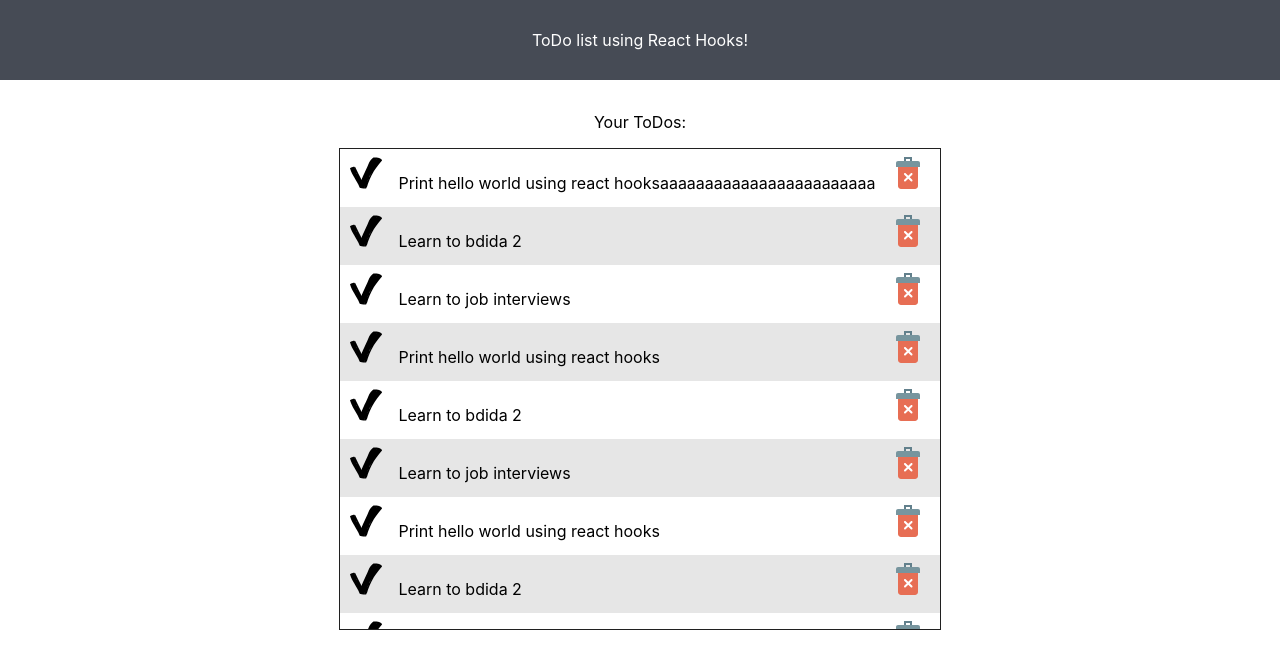
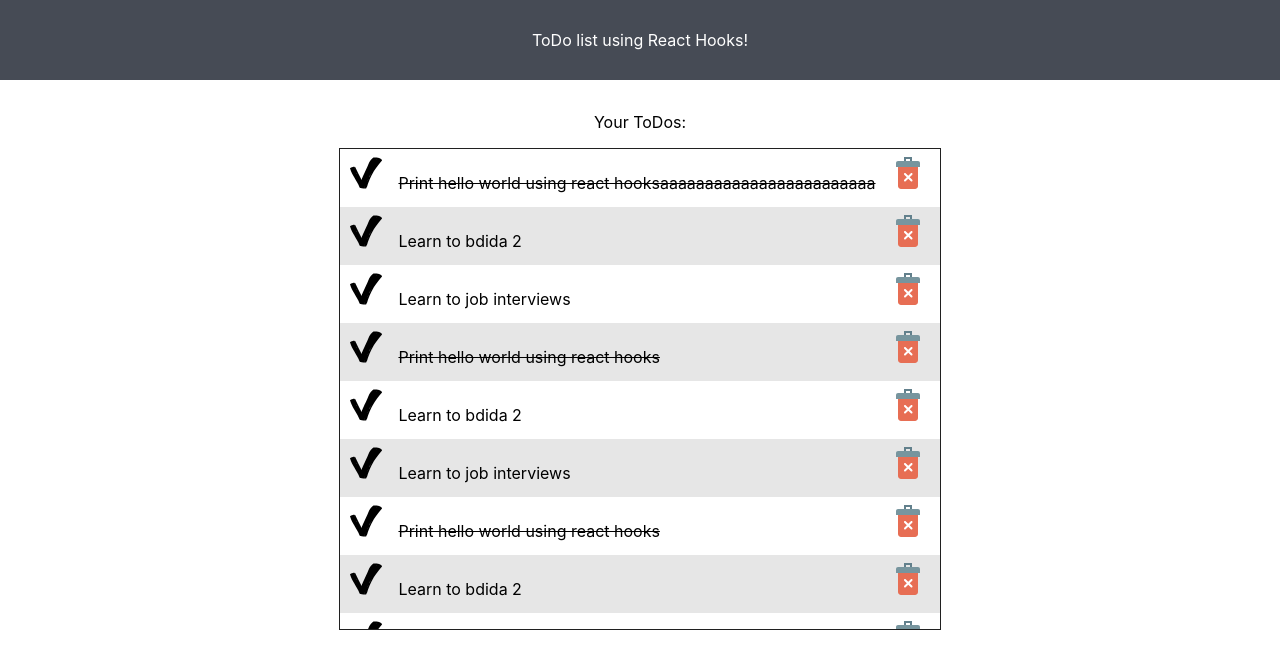
Before and after one commit to YovelBursuk/ToDoList-Hooks, a React (Create React App) app: page / in a window 1280 px wide. Shown: the top 668 px of the page. Built offline with nearby package versions, Linux system fonts and the light colour scheme.

Commit message:
Added logic for check and delete functions

```diff
--- a/src/Components/App.js
+++ b/src/Components/App.js
@@ -4,7 +4,19 @@ import './App.css';
 import { setInitialToDos } from '../Utils/Utils';
 
 const App = () => {
-  const [toDos] = useState(setInitialToDos());
+  const [toDos, setToDos] = useState(setInitialToDos());
+
+  const checkToDo = (index) => {
+    let newToDos = [...toDos];
+    newToDos[index].isFinished = !newToDos[index].isFinished;
+    setToDos(newToDos);
+  }
+
+  const deleteToDo = (index) => {
+    let newToDos = [...toDos];
+    newToDos.splice(index, 1);
+    setToDos(newToDos);
+  }
 
   return (
     <div is="App">
@@ -13,7 +25,7 @@ const App = () => {
         <div id="app-body">
           <p>Your ToDos:</p>
           <div id="todos-list">
-            <ToDoList toDos={toDos}></ToDoList>
+            <ToDoList toDos={toDos} onTodoCheck={checkToDo} onTodoDelete={deleteToDo}></ToDoList>
           </div>
         </div>
       </div>
--- a/src/Components/ToDoList/ToDo/ToDo.component.js
+++ b/src/Components/ToDoList/ToDo/ToDo.component.js
@@ -4,20 +4,21 @@ import "./ToDo.css";
 import Check from "../../../Icons/tick-mark.svg";
 import Delete from "../../../Icons/delete.svg";
 
-const ToDo = ({ todo, key }) => {
+const ToDo = ({ todo, index, onCheck, onDelete }) => {
+    console.log(index);
     return (
-        <li key={key} id="list-item">
+        <li key={index} id="list-item">
             <img src={Check}
                  id="check-image"
                  alt="Check"
-                 onClick={() => alert("check-to-do")}>
+                 onClick={() => onCheck(index)}>
 
             </img>
-            {todo.title}
+            <span className={todo.isFinished ? "finished-todo" : ""}>{todo.title}</span>
             <img src={Delete}
                  id="delete-image"
                  alt="Delete"
-                 onClick={() => alert("delete-to-do")}>
+                 onClick={() => onDelete(index)}>
 
             </img>
         </li>
--- a/src/Components/ToDoList/ToDo/ToDo.css
+++ b/src/Components/ToDoList/ToDo/ToDo.css
@@ -25,3 +25,7 @@ li:hover {
     margin-right: 2vh;
     margin-top: 1vh;
 }
+
+.finished-todo {
+    text-decoration: line-through;
+}
--- a/src/Components/ToDoList/ToDoList.component.js
+++ b/src/Components/ToDoList/ToDoList.component.js
@@ -3,11 +3,17 @@ import ToDo from "./ToDo/ToDo.component";
 
 import "./ToDoList.css";
 
-const ToDoList = ({toDos = []}) => {
+const ToDoList = ({toDos = [], onTodoCheck, onTodoDelete}) => {
     return (
         <ul id="todo-list">
             {
-                toDos.map((todo, index) => <ToDo key={index} todo={todo}></ToDo>)
+                toDos.map((todo, index) => <ToDo key={index}
+                                                 index={index}
+                                                 onCheck={onTodoCheck}
+                                                 onDelete={onTodoDelete}
+                                                 todo={todo}>
+
+                                            </ToDo>)
             }
         </ul>
     )
```
